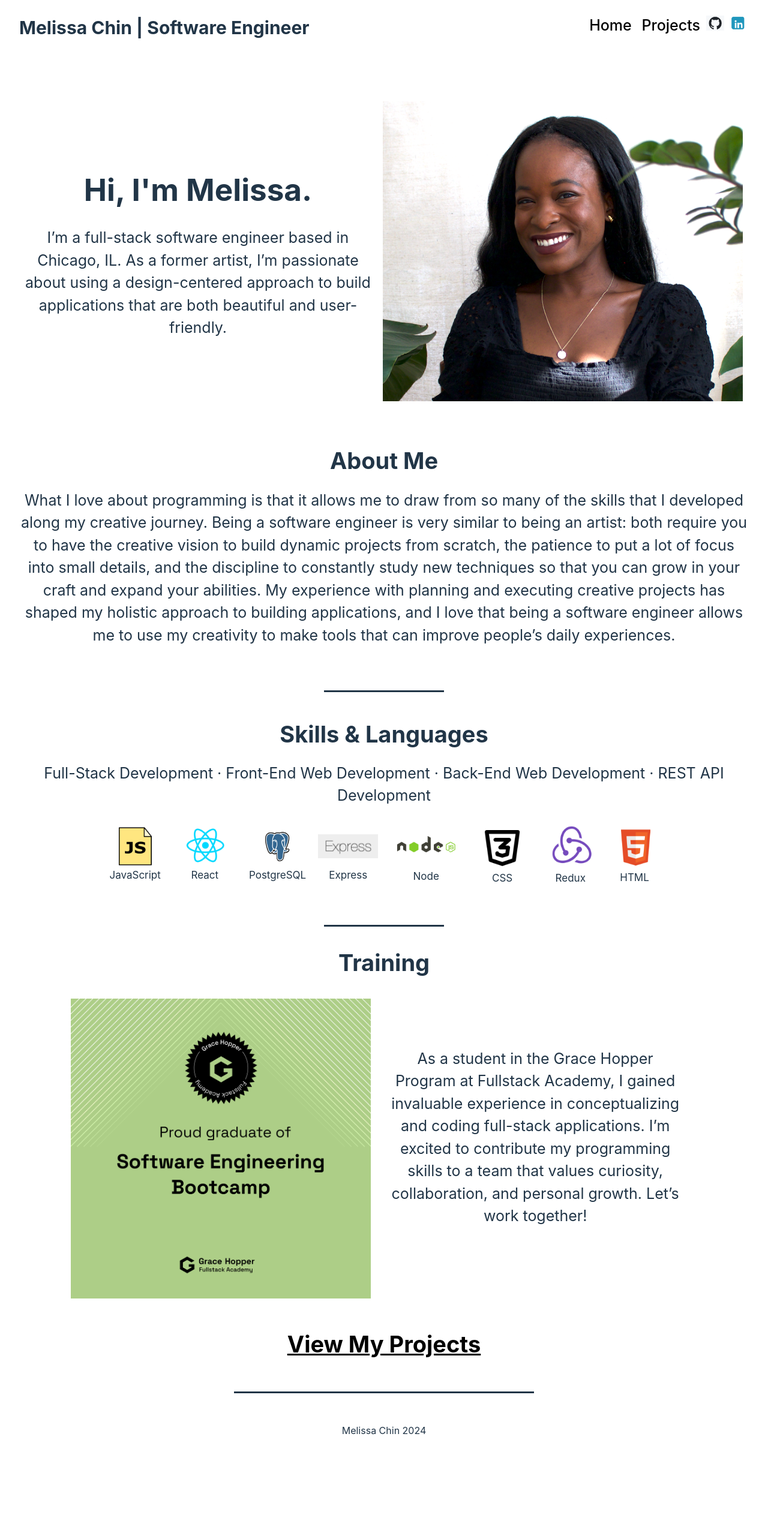
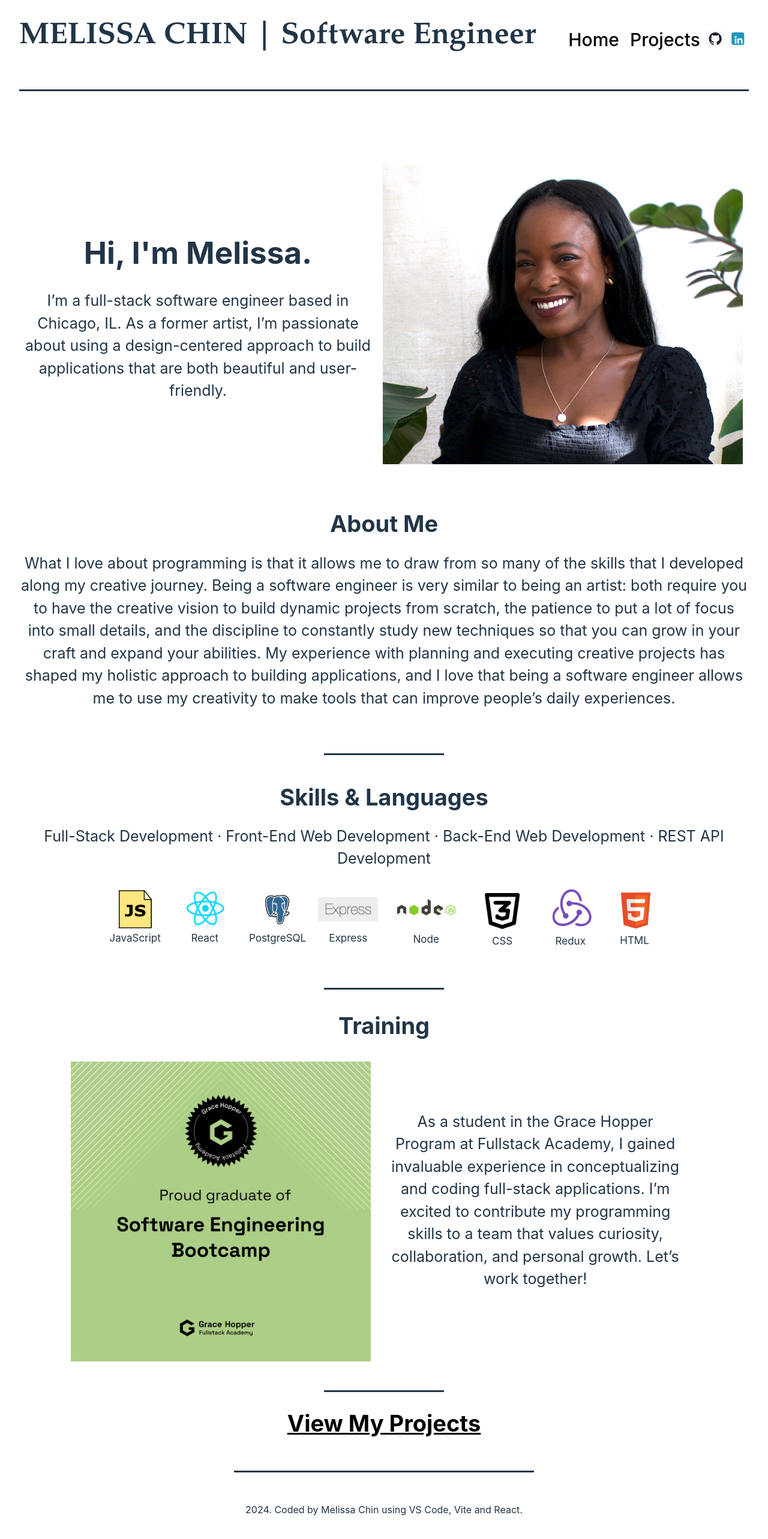
Before and after one commit to mjchin1/PortfolioWebsite, a React (Vite) app in the folder client/: page / in a window 1280 px wide. Shown: the part 8-2574 px from the top of the page at 60% size. Built offline with nearby package versions, Linux system fonts and the light colour scheme.

Commit message:
minor content and header updates

```diff
--- a/client/src/App.jsx
+++ b/client/src/App.jsx
@@ -9,9 +9,8 @@ function App() {
 
   return (
     <>
-
       <div className="appHeader">
-      <h3 className="appHeader appTitle">Melissa Chin | Software Engineer</h3>
+      <h3 className="appTitle">MELISSA CHIN | Software Engineer</h3>
       <Navigations/>
       </div>
 
@@ -26,8 +25,10 @@ function App() {
       <div className="breakline"></div>
 
       <div className="appFooter">
-        Melissa Chin 2024
+        2024. Coded by Melissa Chin using VS Code, Vite and React.
       </div>
+
+
     </>
   )
 }
--- a/client/src/components/Homepage.jsx
+++ b/client/src/components/Homepage.jsx
@@ -20,6 +20,7 @@ export default function Homepage() {
   return(
 
    <div>
+    <br/> <br/> <br/>
     <div className="intro">
     <div className="introBlock">
     <h1>Hi, I'm Melissa. </h1>
@@ -98,6 +99,7 @@ export default function Homepage() {
     As a student in the Grace Hopper Program at Fullstack Academy, I gained invaluable experience in conceptualizing and coding full-stack applications. I’m excited to contribute my programming skills to a team that values curiosity, collaboration, and personal growth. Let’s work together! <br/> <br/>
     </p>
     </div> <br/> <br/>
+    <div className="shortBreakline"></div> <br/>
 
     <Link to="/projects" className="projectsLink" onClick={scrollToTop}> View My Projects </Link>
 
--- a/client/src/components/Navigations.jsx
+++ b/client/src/components/Navigations.jsx
@@ -13,7 +13,7 @@ export default function Navigations() {
     <Link to="/projects"> Projects</Link>
 
     <a href="https://github.com/mjchin1" target="_blank">{<img className="navLink" src={GitHub}/>}</a>
-    <a href="www.linkedin.com/in/melissa1jchin" target="_blank">{<img className="navLink" src={LinkedIn}/>}</a>
+    <a href="https://linkedin.com/in/melissa1jchin" target="_blank">{<img className="navLink" src={LinkedIn}/>}</a>
 
 
 
--- a/client/src/components/Projects.jsx
+++ b/client/src/components/Projects.jsx
@@ -16,7 +16,7 @@ export default function Projects() {
   return(
     <div className="projectsContainer">
     <h1>Projects</h1>
-    <div className="shortBreakline"></div>
+    <div className="shortBreakline"></div> <br/>
 
     <h2>Moodboard</h2>
     <h3>A Full-Stack Website-Building App</h3>
@@ -26,7 +26,7 @@ export default function Projects() {
     <p>
     React.js · Vite · Node.js · PostgreSQL · Express.js <br/> <br></br>
 
-    The idea for Moodboard came from my experience with using Squarespace during my time as a creative entrepreneur. Moodboard is a full-stack application that uses form data submitted by users to design a beautiful website. Users can create a website without logging in. Once the user creates an account, they gain the functionality to save and edit the websites they have created. <br/>
+    The idea for Moodboard came from my experience with using Squarespace during my time as a creative entrepreneur. Moodboard is a full-stack application that uses form data submitted by users to design a beautiful website. Users can create a website without logging in, but once they create an account, they gain the functionality to save and edit the websites they have created. <br/>
     <br/>Deployed App · GitHub Repository
 
     <div className="breakline"></div>
--- a/client/src/index.css
+++ b/client/src/index.css
@@ -101,12 +101,19 @@ margin-right: 10px;
   display: flex;
   justify-content: space-between;
   margin-bottom: 50px;
+  border-bottom: solid;
 }
 .appTitle {
+  font-size: 50px;
+  font-family: Palatino, URW Palladio L, serif;
+  margin-top: 0;
+}
+a{
   font-size: 30px;
 }
-a{
-  font-size: 25px;
+
+nav {
+  margin-top: 20px;
 }
 
 .appFooter {
```
